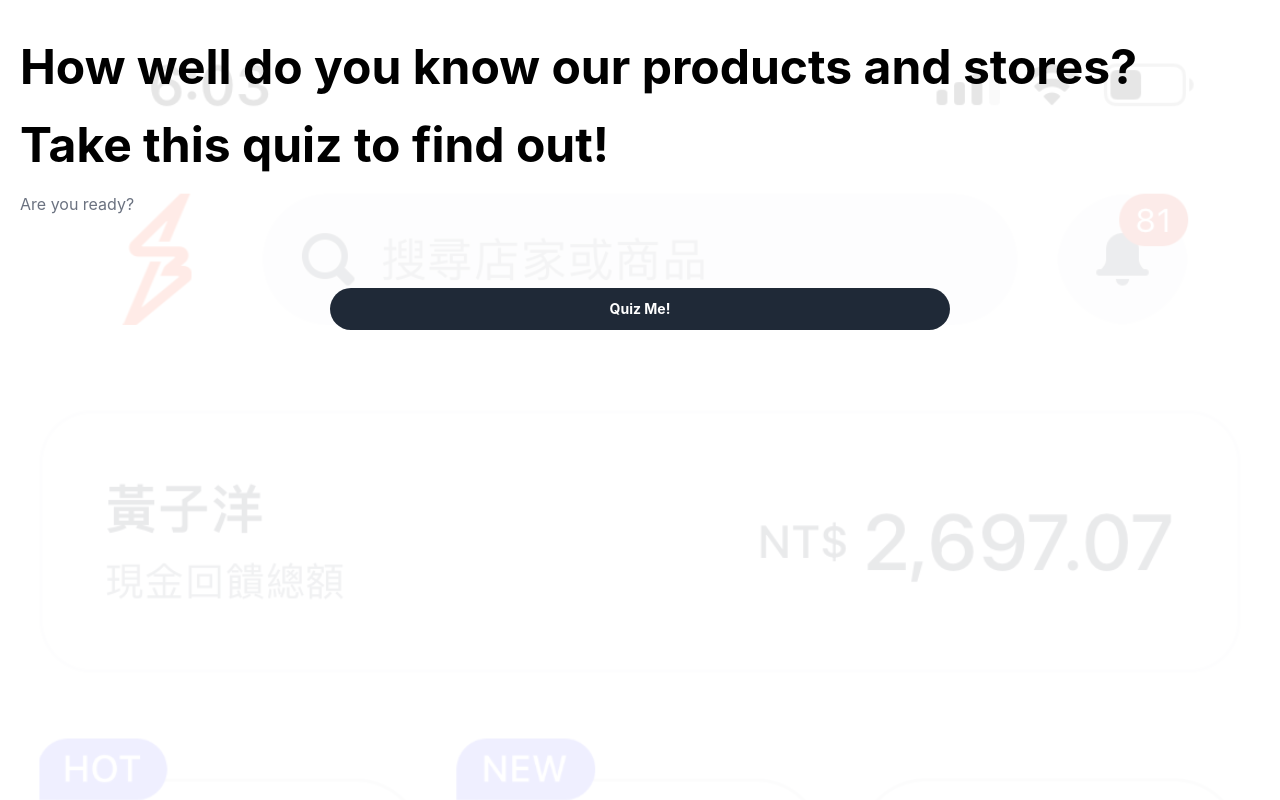
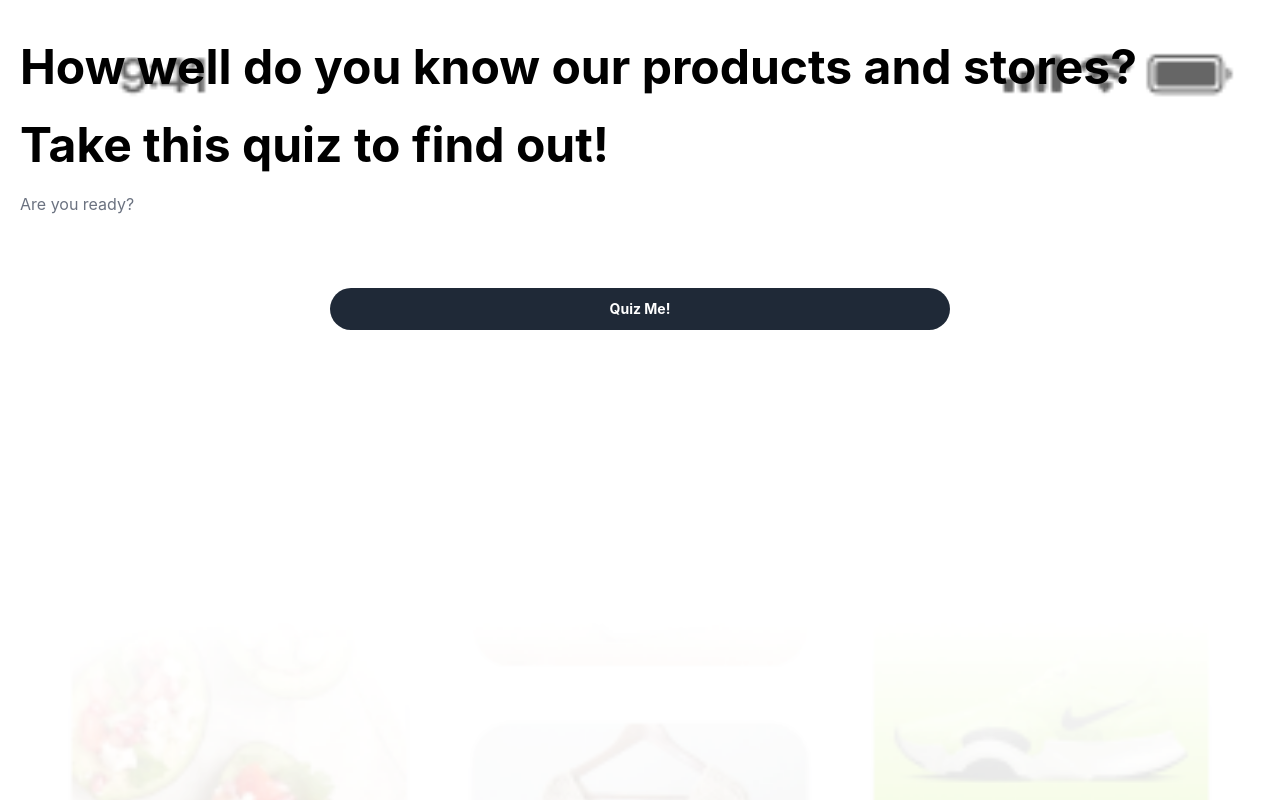
Before and after one commit to johnny0221/content-hackathon-team-3, a React (Vite) app: page / in a window 1280 px wide. Built offline with nearby package versions, Linux system fonts and the light colour scheme.

Commit message:
change background

```diff
--- a/src/components/Entry.jsx
+++ b/src/components/Entry.jsx
@@ -5,7 +5,7 @@ export default function Entry({ setPageState }) {
   return (
     <div className='relative w-full min-h-screen'>
       <div className="absolute inset-0 min-h-screen bg-[url('/src/assets/uhs.PNG')] bg-no-repeat bg-cover z-10"></div>
-      <div className='absolute inset-0 min-h-screen bg-white opacity-90 z-20'></div>
+      <div className='absolute inset-0 min-h-screen bg-white opacity-40 z-20'></div>
       <div className='absolute w-full min-h-screen z-30 flex flex-col p-5'>
         <div className='mt-2 text-start font-bold text-5xl leading-relaxed'>
           How well do you know our products and stores? Take this quiz to find
```
Also changed, not shown: src/assets/uhs.PNG.
